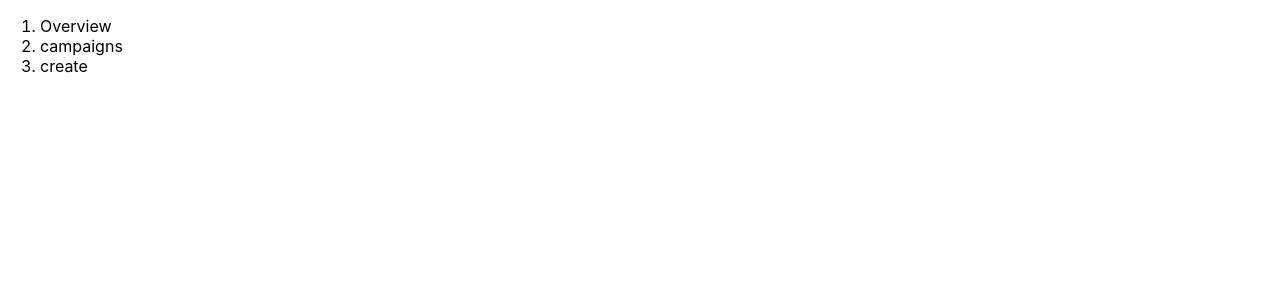
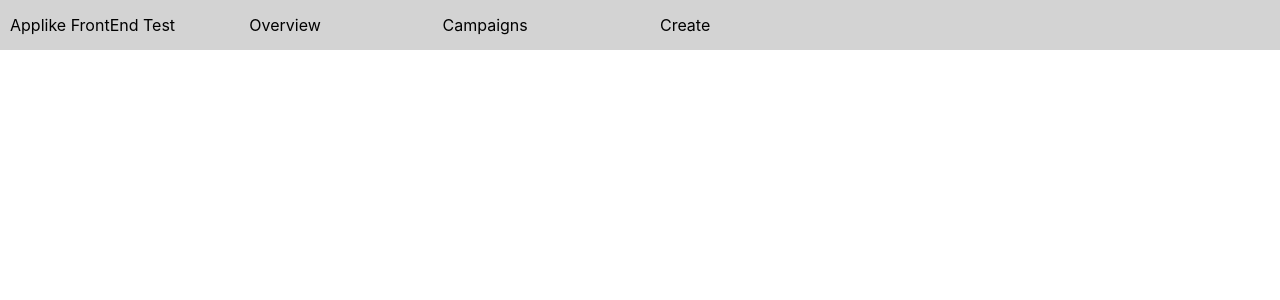
Before and after one commit to rscharfer/alike_codechallenge, a React (Create React App) app: page / in a window 1280 px wide. Shown: the top 300 px of the page. Built offline with nearby package versions, Linux system fonts and the light colour scheme.

Commit message:
added styling to header

```diff
--- a/src/App.css
+++ b/src/App.css
@@ -1,3 +1,46 @@
+nav {
+  display:flex;
+  flex-direction: row;
+  align-items: center;
+  background-color: lightgray;
+}
+
+
+nav > div {
+  padding-left: 10px;
+  padding-right: 10px;
+}
+
+
+
+.navigationList {
+  display:flex;
+  flex-direction: row;
+  margin: 0;
+  padding: 0;
+}
+
+.navigationList > li {
+  /* give li width and center text in it  */
+  width: 200px;
+  text-align: center;
+  /* give list item height and center text  */
+  height: 50px;
+  line-height: 50px;
+   /* remove the list style from the list items */
+  list-style: none;
+  /* make it look like a button  */
+  cursor: pointer;
+
+}
+
+.navigationList > li:hover{
+  background-color: darkgray;
+}
+
+
+
+
 .App {
   text-align: center;
 }
--- a/src/Navigation.js
+++ b/src/Navigation.js
@@ -3,12 +3,13 @@ import React from 'react';
 
 export default function NavigationBar({ onNavChange }){
   return (
-    <nav >
-      <ol>
-          <li ><a onClick={ () => onNavChange('overview')} >Overview</a></li>
-          <li ><a onClick={ () => onNavChange('campaigns')}>campaigns</a></li>
-          <li  onClick={ () => onNavChange('create')}>create</li>
-      </ol>
-  </nav>
+    <nav>
+      <div> Applike FrontEnd Test</div>
+      <ul className="navigationList">
+          <li onClick={ () => onNavChange('overview')} >Overview</li>
+          <li onClick={ () => onNavChange('campaigns')}>Campaigns</li>
+          <li onClick={ () => onNavChange('create')}>Create</li>
+      </ul>
+    </nav>
   )
 }
```
